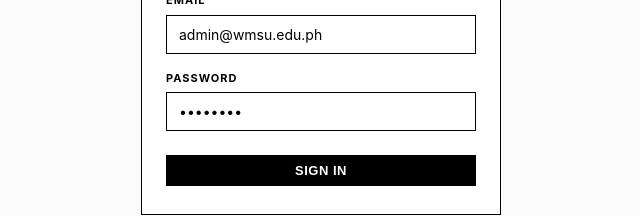
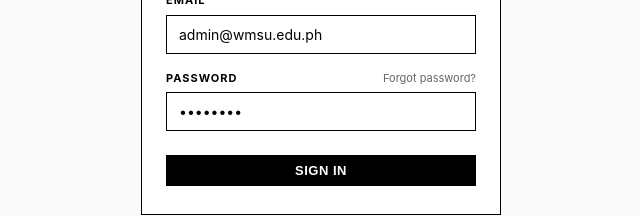
Before and after one commit to BrianC0des/campus-bulletin-board, a React (Vite) app in the folder frontend/: page /login in a window 1280 px wide. Shown: the part 348-564 px from the top of the page, without its empty margins (319-959 px from the left). Built offline with nearby package versions, Linux system fonts and the light colour scheme; no server answers.

Commit message:
add forgot password placeholder to login screen

```diff
--- a/frontend/src/pages/Login.jsx
+++ b/frontend/src/pages/Login.jsx
@@ -62,7 +62,16 @@ export default function Login() {
           </div>
 
           <div className="login-field">
-            <label htmlFor="loginPassword">Password</label>
+            <div className="login-field-header">
+              <label htmlFor="loginPassword">Password</label>
+              <a
+                href="#forgot-password"
+                className="forgot-password-link"
+                onClick={(e) => e.preventDefault()}
+              >
+                Forgot password?
+              </a>
+            </div>
             <input
               id="loginPassword"
               type="password"
--- a/frontend/src/styles/navbar.css
+++ b/frontend/src/styles/navbar.css
@@ -112,12 +112,35 @@
   flex-direction: column;
 }
 
+.login-field-header {
+  display: flex;
+  justify-content: space-between;
+  align-items: center;
+  margin-bottom: 6px;
+}
+
 .login-field label {
   font-size: 11px;
   font-weight: bold;
   letter-spacing: 1px;
   text-transform: uppercase;
   margin-bottom: 6px;
+}
+
+.login-field-header label {
+  margin-bottom: 0;
+}
+
+.forgot-password-link {
+  font-size: 11px;
+  color: #666;
+  text-decoration: none;
+  cursor: pointer;
+}
+
+.forgot-password-link:hover {
+  color: #000;
+  text-decoration: underline;
 }
 
 .login-field input {
```
